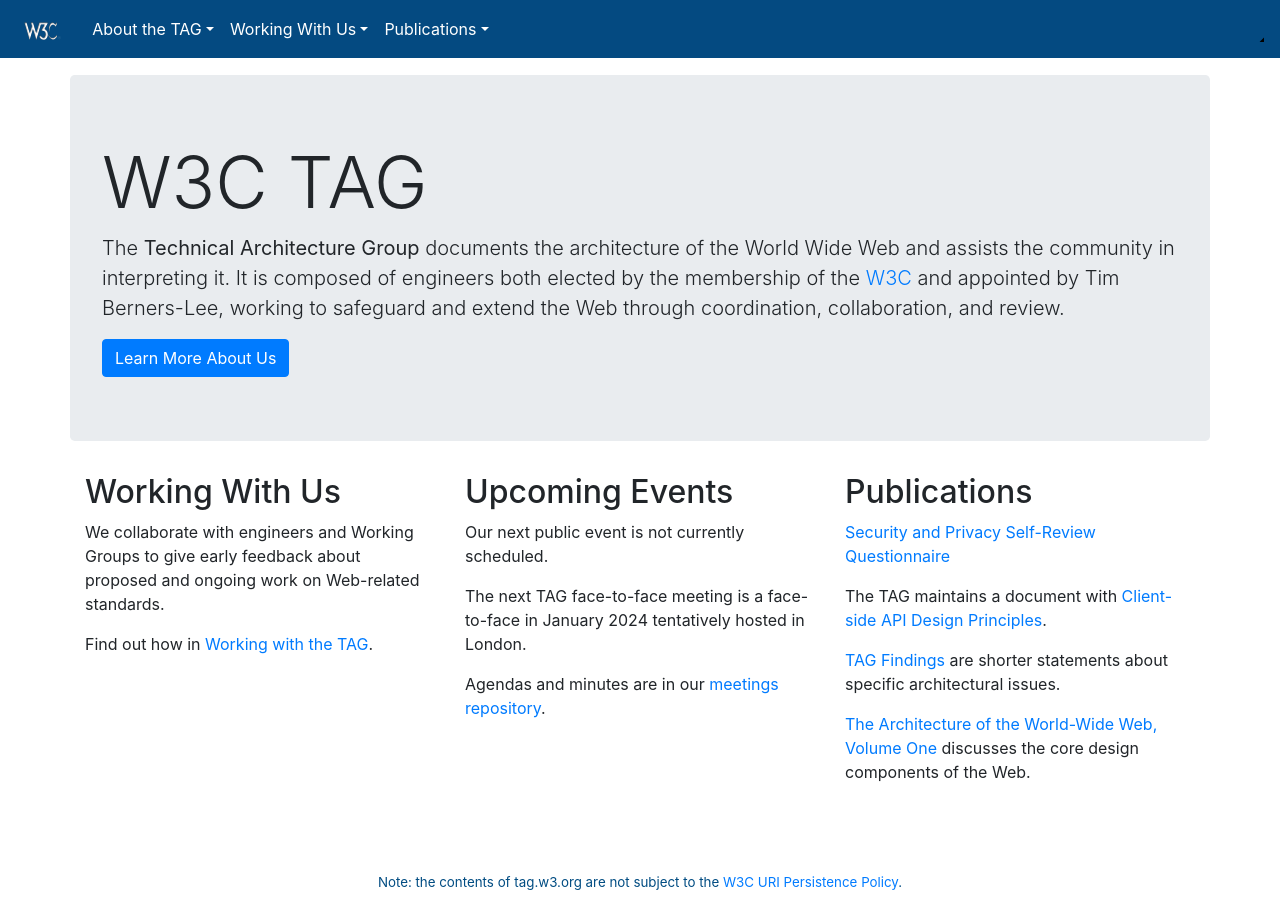
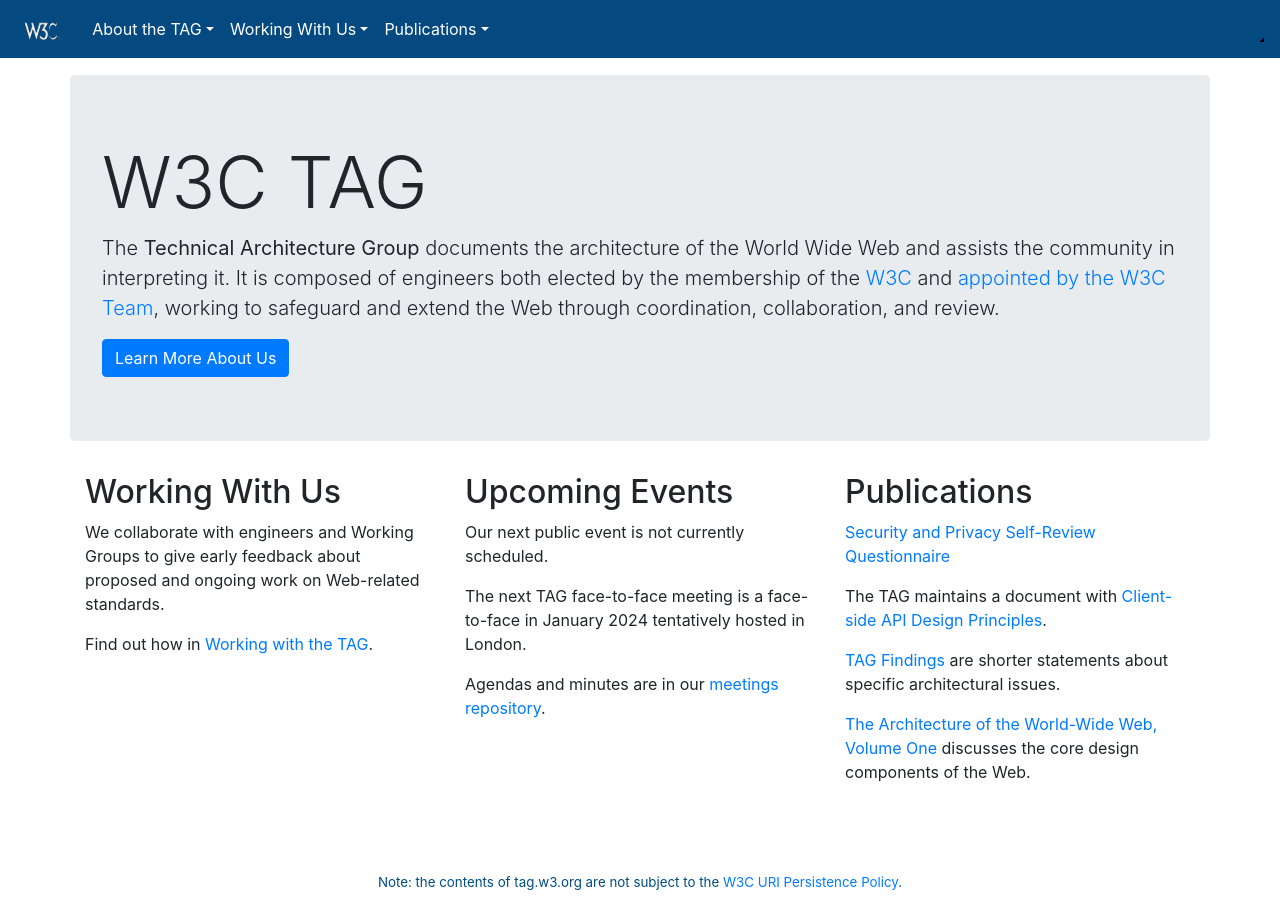
Before and after one commit to w3ctag/tag.w3.org, a Jekyll site: the page built from index.md, in a window 1280 px wide. Built offline with Jekyll 4.4.1, drawn with Linux system fonts in a browser that asks for light colours; nearby versions of some CDN libraries; library files that are not in the unit come from our copies.

Commit message:
appointed by the Team, no longer Tim (#53)
fix banner to note appointment by W3C Team per process (linked), rather than Tim Berners-Lee.

```diff
--- a/_includes/banner.html
+++ b/_includes/banner.html
@@ -3,7 +3,7 @@
   <h1 class="display-3">W3C TAG</h1>
 
   <p class="lead">
-    The <strong>Technical Architecture Group</strong> documents the architecture of the World Wide Web and assists the community in interpreting it. It is composed of engineers both elected by the membership of the <a href="https://www.w3.org/">W3C</a> and appointed by Tim Berners-Lee, working to safeguard and extend the Web through coordination, collaboration, and review.
+    The <strong>Technical Architecture Group</strong> documents the architecture of the World Wide Web and assists the community in interpreting it. It is composed of engineers both elected by the membership of the <a href="https://www.w3.org/">W3C</a> and <a href="https://www.w3.org/policies/process/#TAG-appointments">appointed by the W3C Team</a>, working to safeguard and extend the Web through coordination, collaboration, and review.
   </p>
   <a class="btn btn-primary" href="https://www.w3.org/2001/tag/" role="button">Learn More About Us</a>
   </div>
```
